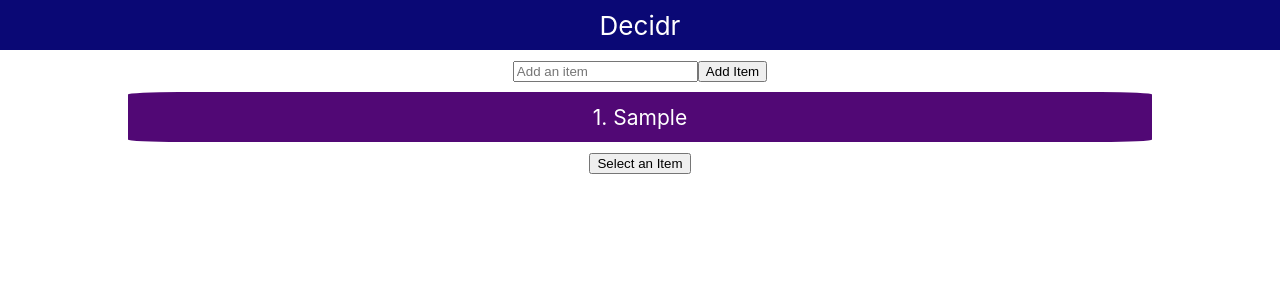
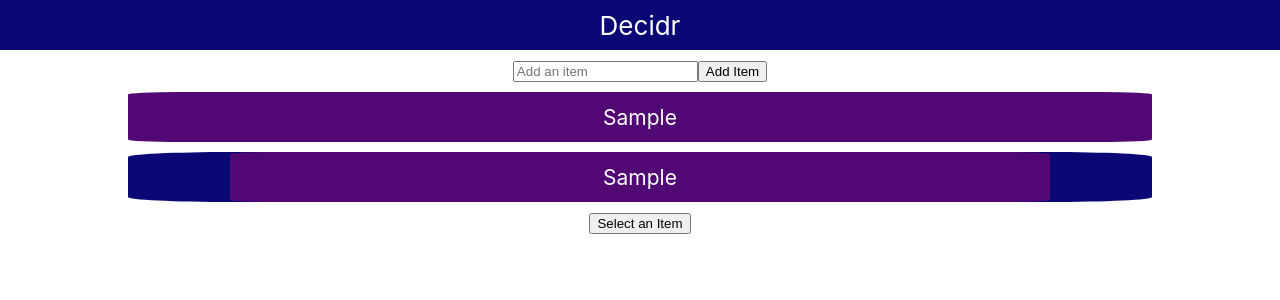
Before and after one commit to firezgi/decidr, a React (Create React App) app: page / in a window 1280 px wide. Both pictures are taken after typing "Sample" into the empty fields and a click on the button "Add Item". Shown: the top 300 px of the page. Built offline with nearby package versions, Linux system fonts and the light colour scheme.

Commit message:
feat(display list): add display list

```diff
--- a/src/App.js
+++ b/src/App.js
@@ -20,7 +20,9 @@ function App() {
       setListContainer={setListContainer} />
       <DisplayList listContainer={listContainer}/>
       <div className="selectedItem">
-      {selectedItem}
+      {selectedItem.length?
+      <p>{selectedItem}</p>:
+      <DisplayList listContainer={listContainer}/>}
       </div>
       <button onClick={selectItem}>Select an Item</button>
 
--- a/src/components/DisplayList.js
+++ b/src/components/DisplayList.js
@@ -2,7 +2,7 @@ import React from 'react'
 
 function DisplayList({listContainer}) {
     const displayList=listContainer.map((item,index)=>
-        <li className="listItem" key={index}>{index+1+". "}{item}</li>
+        <li className="listItem" key={index}>{item}</li>
     )
     return (
         <div>
```
